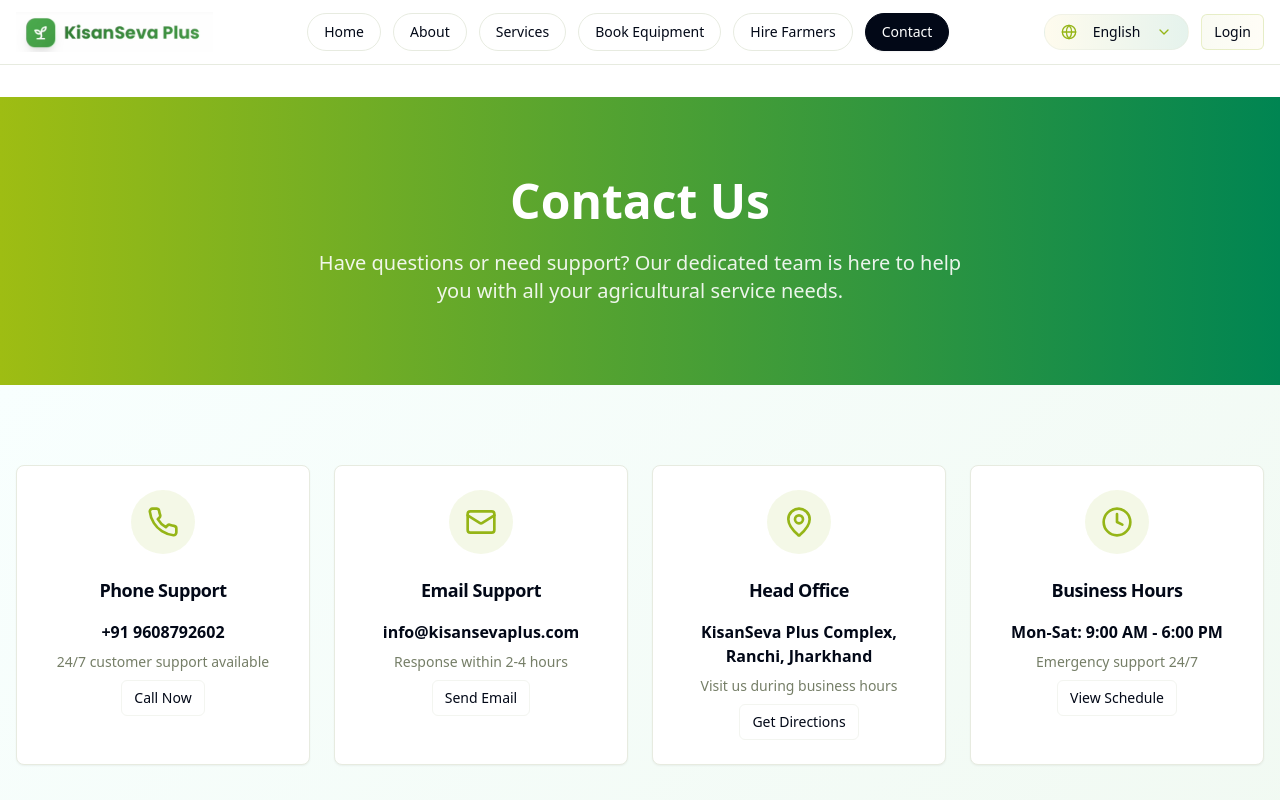
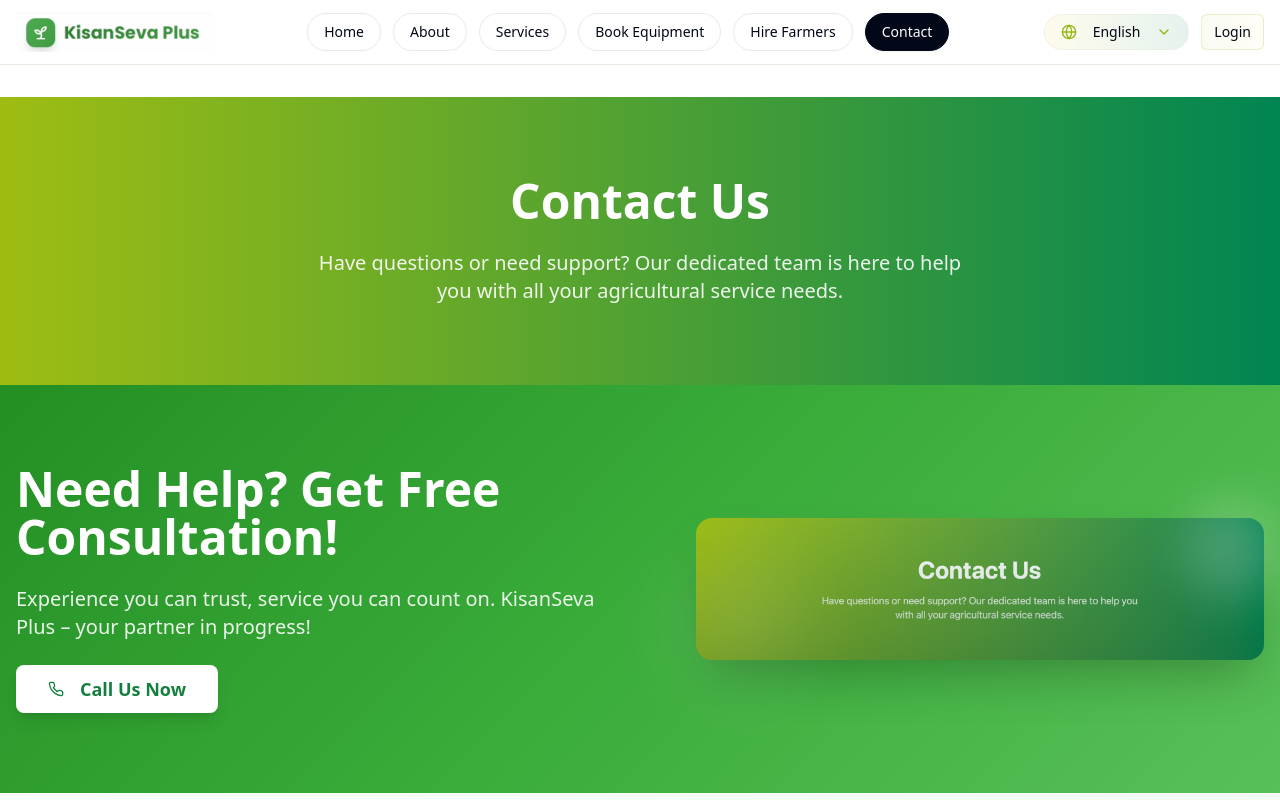
Before and after one commit to Arvindkumar7738600/agri-link-plaza, a React (Vite) app: page /contact in a window 1280 px wide. Shown: the top 800 px of the page. Built offline with nearby package versions, Linux system fonts and the light colour scheme.

Commit message:
Reverted to commit 34f2c7ae03b1208a0a7e40e544f7a5056e7066b7

```diff
--- a/src/pages/Contact.tsx
+++ b/src/pages/Contact.tsx
@@ -89,6 +89,46 @@ const Contact = () => {
             Have questions or need support? Our dedicated team is here to help
             you with all your agricultural service needs.
           </p>
+        </div>
+      </section>
+
+      {/* Call Center Style Contact Section */}
+      <section className="py-20 relative overflow-hidden" style={{background: 'linear-gradient(135deg, hsl(120, 60%, 35%) 0%, hsl(120, 50%, 45%) 50%, hsl(120, 45%, 55%) 100%)'}}>
+        <div className="container mx-auto px-4">
+          <div className="grid grid-cols-1 lg:grid-cols-2 gap-12 items-center">
+            {/* Left Side - Content */}
+            <div className="text-white space-y-6">
+              <h2 className="text-4xl lg:text-5xl font-bold leading-tight">
+                Need Help? Get Free Consultation!
+              </h2>
+              <p className="text-lg lg:text-xl opacity-90 leading-relaxed">
+                Experience you can trust, service you can count on. KisanSeva Plus – your partner in progress!
+              </p>
+              <Button
+                size="lg"
+                className="bg-white text-green-700 hover:bg-green-50 font-semibold text-lg px-8 py-6 rounded-lg shadow-lg hover:shadow-xl transition-all duration-300"
+                onClick={() => window.open("tel:+919608792602", "_self")}
+              >
+                <Phone className="h-5 w-5 mr-2" />
+                Call Us Now
+              </Button>
+            </div>
+
+            {/* Right Side - Call Center Image */}
+            <div className="relative lg:ml-8">
+              <div className="relative rounded-2xl overflow-hidden shadow-2xl">
+                <img
+                  src="/lovable-uploads/ea069e53-81b5-4810-b8db-c25bd54f94a5.png"
+                  alt="Customer support executives at KisanSeva Plus call center"
+                  className="w-full h-auto object-cover"
+                />
+                <div className="absolute inset-0 bg-gradient-to-t from-green-900/30 to-transparent"></div>
+              </div>
+              {/* Decorative elements */}
+              <div className="absolute -top-4 -right-4 w-24 h-24 bg-white/20 rounded-full blur-xl"></div>
+              <div className="absolute -bottom-6 -left-6 w-32 h-32 bg-white/10 rounded-full blur-2xl"></div>
+            </div>
+          </div>
         </div>
       </section>
 
```
Also changed, not shown: public/lovable-uploads/ea069e53-81b5-4810-b8db-c25bd54f94a5.png (added).
